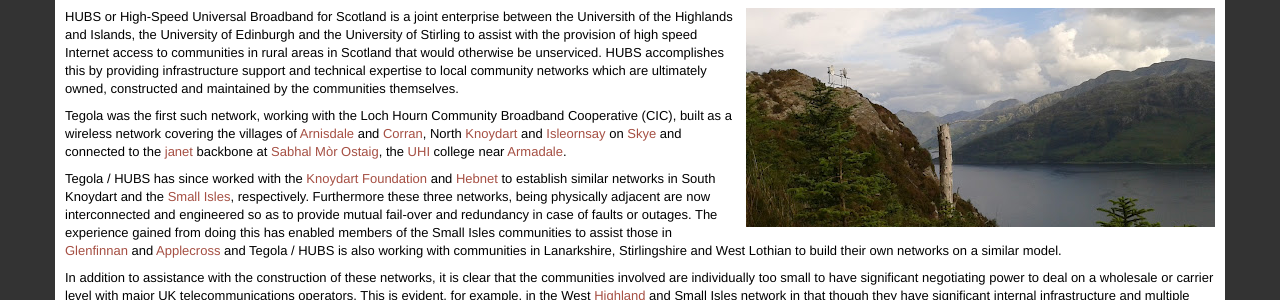
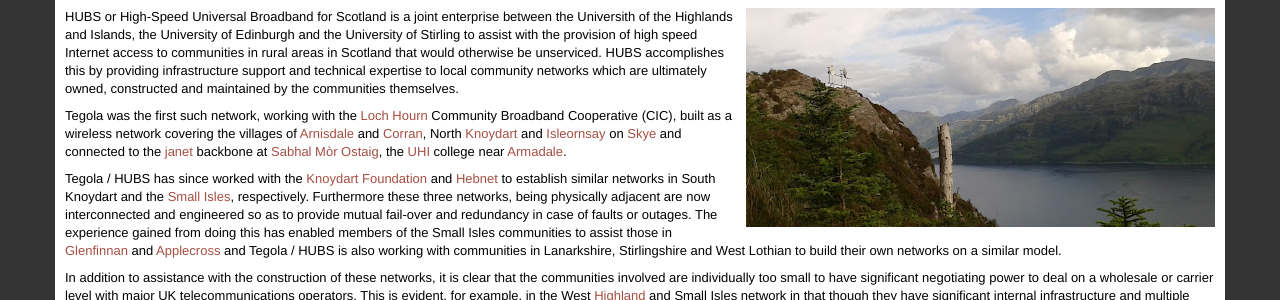
Before and after one commit to tegola-hubs/tegola-hubs.github.com, a Jekyll site: the page built from index.md, in a window 1280 px wide and 1172 px high. Shown: the part 186-486 px from the top of the window. Built offline with Jekyll 4.4.1, drawn with Linux system fonts in a browser that asks for light colours.

```diff
--- a/index.md
+++ b/index.md
@@ -20,7 +20,7 @@ accomplishes this by providing infrastructure support and technical
 expertise to local community networks which are ultimately owned,
 constructed and maintained by the communities themselves.
 
-Tegola was the first such network, working with the Loch Hourn
+Tegola was the first such network, working with the [Loch Hourn]
 Community Broadband Cooperative (CIC), built as a wireless network
 covering the villages of [Arnisdale] and [Corran], North [Knoydart]
 and [Isleornsay] on [Skye] and connected to the [janet] backbone at
```
Also changed, not shown: other parts of index.md (+1 -0 lines).
